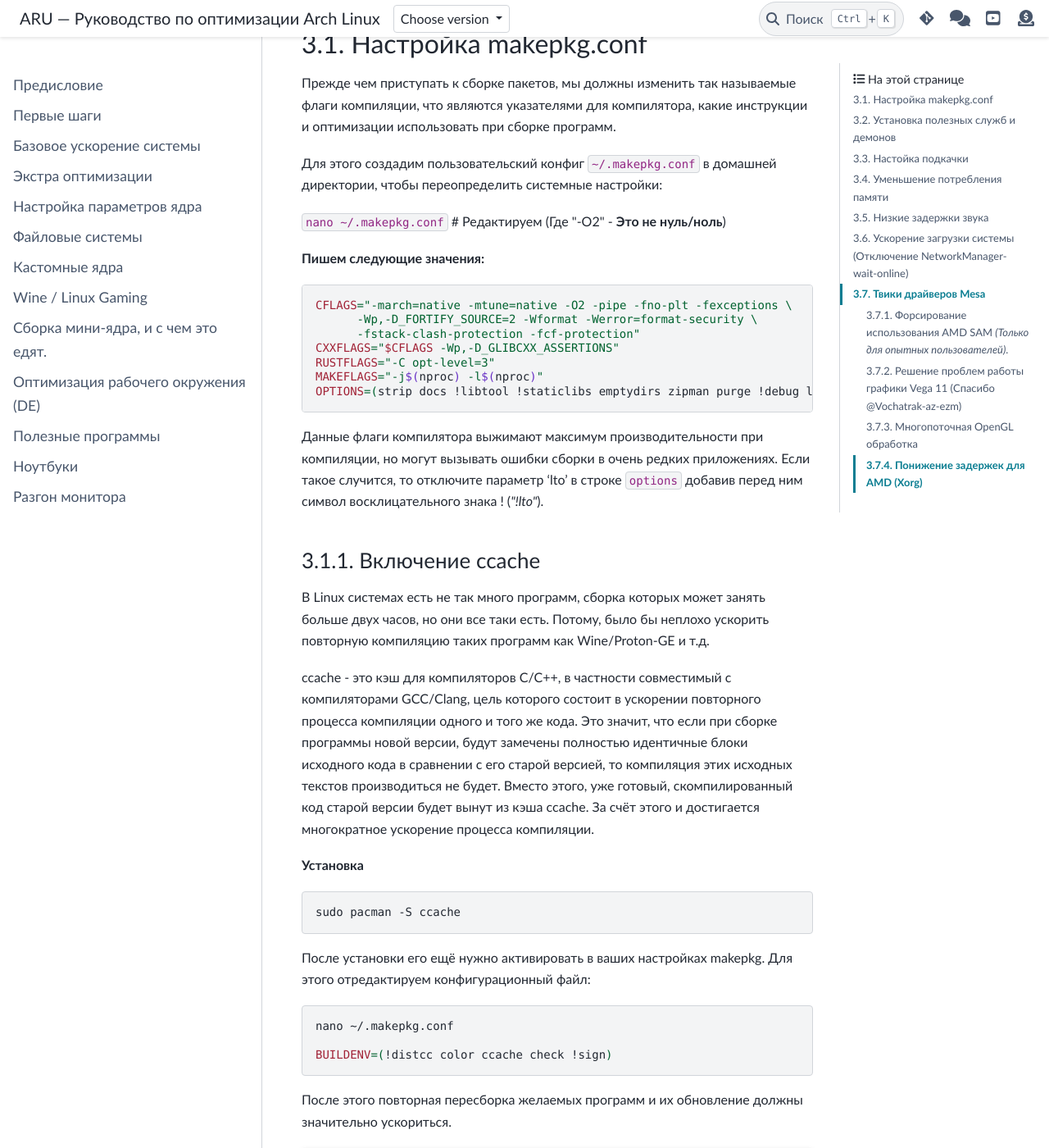
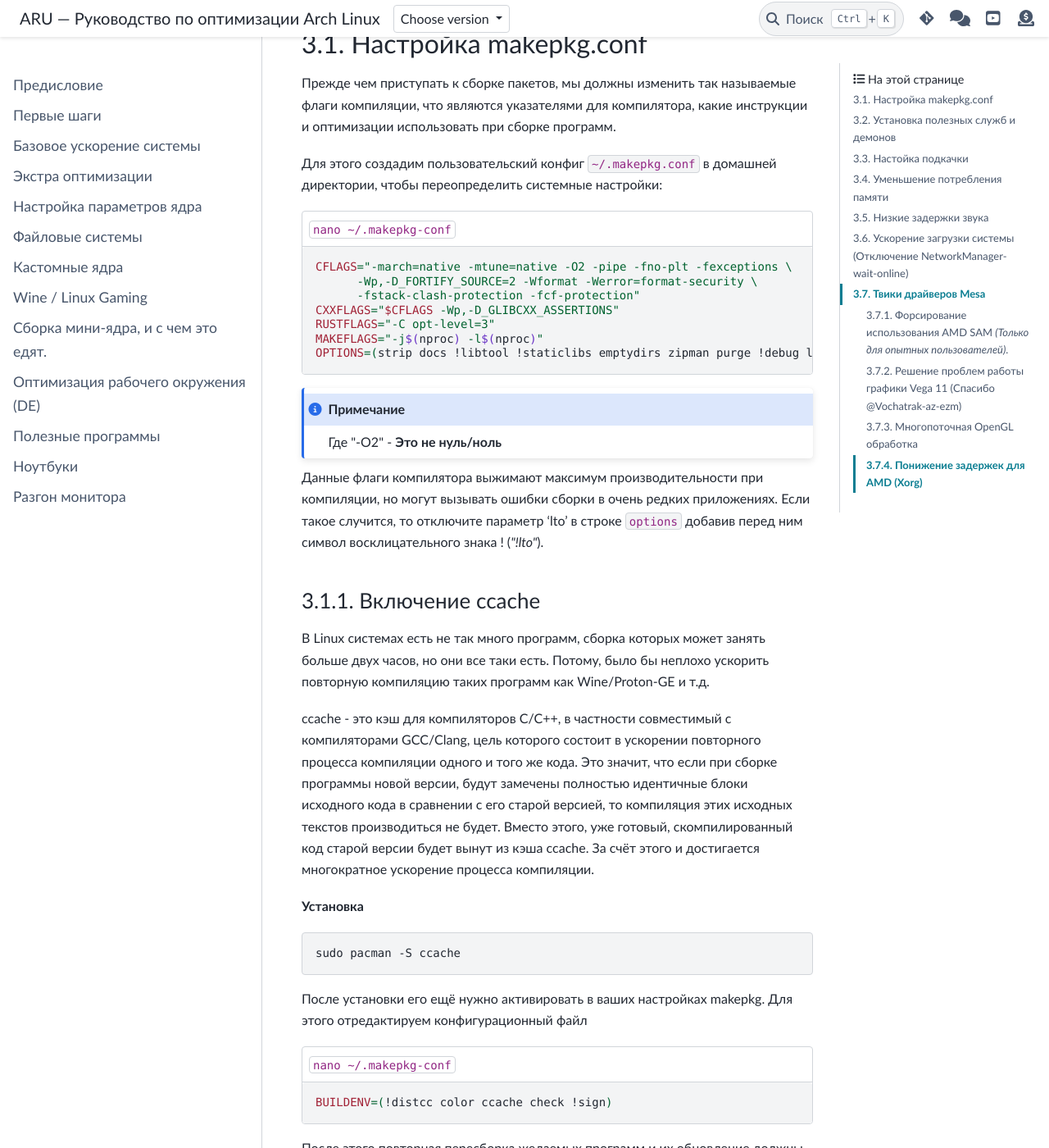
Before and after one commit to ventureoo/ARU, a Sphinx documentation site: the page built from docs/source/generic-system-acceleration.rst, in a window 1280 px wide and 1400 px high, scrolled down 288 px. Shown: the whole window at 82% size. Built offline with Sphinx 7.4.7 and the PyData theme 0.15.4, drawn with Linux system fonts in a browser that asks for light colours; some of the changed text lies outside the part shown.

Commit message:
generic-system-acceleration: Unify the appearance of file editing

```diff
--- a/docs/source/generic-system-acceleration.rst
+++ b/docs/source/generic-system-acceleration.rst
@@ -32,9 +32,8 @@
 Для этого создадим пользовательский конфиг ``~/.makepkg.conf`` в домашней
 директории, чтобы переопределить системные настройки:
 
-``nano ~/.makepkg.conf`` # Редактируем (Где "-O2" - **Это не нуль/ноль**)
-
-**Пишем следующие значения:** ::
+.. code-block:: shell
+  :caption: ``nano ~/.makepkg-conf``
 
   CFLAGS="-march=native -mtune=native -O2 -pipe -fno-plt -fexceptions \
         -Wp,-D_FORTIFY_SOURCE=2 -Wformat -Werror=format-security \
@@ -77,11 +78,12 @@
   sudo pacman -S ccache
 
 После установки его ещё нужно активировать в ваших настройках makepkg.
-Для этого отредактируем конфигурационный файл::
+Для этого отредактируем конфигурационный файл
 
-  nano ~/.makepkg.conf
+.. code-block:: shell
+   :caption: ``nano ~/.makepkg-conf``
 
-  BUILDENV=(!distcc color ccache check !sign)
+   BUILDENV=(!distcc color ccache check !sign)
 
 После этого повторная пересборка желаемых программ и их обновление
 должны значительно ускориться.
@@ -252,11 +254,12 @@
 память будет занимать какое-то время (ибо как известно любой
 раздел/файл подкачки на диске работает медленее ОЗУ), и это будет
 выглядить как замедленее работы приложения. Поэтому рекомендуется
-установить значение ``10``::
+установить значение ``10``:
 
-  sudo nano /etc/sysctl.d/99-sysctl.conf # Редактируем
+.. code-block:: shell
+   :caption: ``sudo nano /etc/environment``
 
-  vm.swappiness=10
+   vm.swappiness=10
 
 Это приведет к большему количеству страницы висящих в памяти без дела,
 в то же время как только эти страницы станут снова нужны они смогут
@@ -313,7 +316,7 @@
 Чтобы его задействовать в обход системного аллокатора нужно экспортировать переменную
 
 .. code-block:: shell
-   :caption: sudo nano /etc/environment
+   :caption: ``sudo nano /etc/environment``
 
    LD_PRELOAD=/usr/lib/libjemalloc.so
 
@@ -510,11 +513,12 @@
    скорее всего технология не поддерживается вашей материнской платой
    и не стоит даже пытаться её включить.
 
-Чтобы активировать SAM в Linux нужно добавить переменные окружения::
+Чтобы активировать SAM в Linux нужно добавить переменные окружения:
 
-  sudo nano /etc/environment # Редактируем конфигурационный файл
+.. code-block:: shell
+   :caption: ``sudo nano /etc/environment``
 
-  RADV_PERFTEST=sam # Только для Vulkan
+   RADV_PERFTEST=sam # Только для Vulkan
 
 Проверить работу технологии можно через команду::
 
@@ -538,18 +542,19 @@
 серии *3XXXG*, но потенциально имеет место быть и на более новых
 видеоядрах Vega.
 
-Решается через добавление следующих параметров ядра::
+Решается через добавление следующих параметров ядра:
 
-  sudo nano /etc/modprobe.d/90-amdgpu.conf
+.. code-block:: shell
+   :caption: ``sudo nano /etc/modprobe.d/90-amdgpu.conf``
 
-  options amdgpu gttsize=8192 lockup_timeout=1000 gpu_recovery=1 noretry=0 ppfeaturemask=0xfffd3fff deep_color=1
+   options amdgpu gttsize=8192 lockup_timeout=1000 gpu_recovery=1 noretry=0 ppfeaturemask=0xfffd3fff deep_color=1
 
-На всякий случай можно дописать ещё одну переменную окружения::
+На всякий случай можно дописать ещё одну переменную окружения:
 
-  # Прописать строчку ниже
-  sudo nano /etc/enviroment
+.. code-block:: shell
+   :caption: ``sudo nano /etc/enviroment``
 
-  AMD_DEBUG=nodcc
+   AMD_DEBUG=nodcc
 
 Для подробностей можете ознакомиться со следующими темами:
 
@@ -590,7 +595,7 @@
 
 .. code-block:: shell
    :linenos:
-   :caption: sudo nano /etc/X11/xorg.conf.d/20-amdgpu.conf
+   :caption: ``sudo nano /etc/X11/xorg.conf.d/20-amdgpu.conf``
 
     Section "OutputClass"
         Identifier "AMD"
```
Also changed, not shown: other parts of docs/source/generic-system-acceleration.rst (+2 -0 lines).
